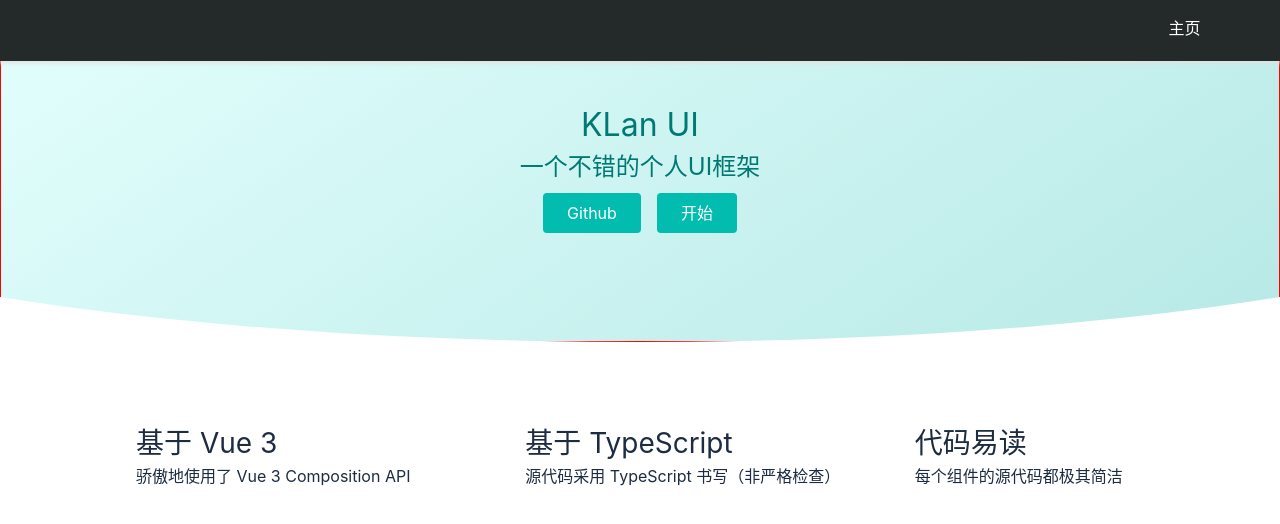
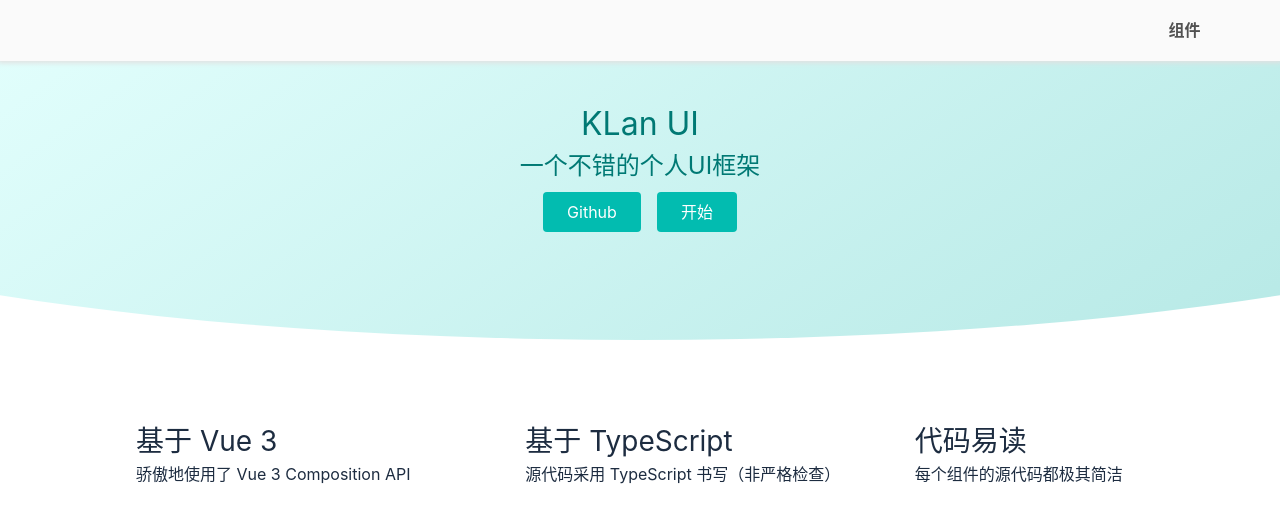
Before and after one commit to BenjaminWu-59/Klan-UI-Source, a Vue app: page /#/ in a window 1280 px wide. Shown: the top 524 px of the page. Built offline with nearby package versions, Linux system fonts and the light colour scheme.

Commit message:
topnav调整2.0

```diff
--- a/index.html
+++ b/index.html
@@ -5,7 +5,7 @@
   <link rel="icon" href="/favicon.ico" />
   <meta name="viewport" content="width=device-width, initial-scale=1.0">
   <title>Vite App</title>
-    <script src="https://at.alicdn.com/t/font_2677608_4t0byhac3wu.js?spm=a313x.7781069.1998910419.41&file=font_2677608_4t0byhac3wu.js"></script>
+    <script src="https://at.alicdn.com/t/font_2677608_7wfqj1fh67d.js?spm=a313x.7781069.1998910419.78&file=font_2677608_7wfqj1fh67d.js"></script>
 </head>
 <body>
   <div id="app"></div>
--- a/src/components/Topnav.vue
+++ b/src/components/Topnav.vue
@@ -6,8 +6,8 @@
       </svg>
     </router-link>
     <ul class="menu">
-      <li>
-        <router-link to="/">主页</router-link>
+      <li class="font">
+        <router-link to="/doc/switch">组件</router-link>
       </li>
       <li>
         <a href="https://github.com">
@@ -44,9 +44,9 @@ export default {
 </script>
 
 <style lang="scss" scoped>
+$color: #515151;
 .topnav {
-  color: #ffffff;
-  background: #24292a;
+  background: #fafafa;
   display: flex;
   padding: 16px;
   box-shadow: 0 0 5px 2px #e2e0e0;
@@ -63,7 +63,7 @@ export default {
     max-width: 6em;
     margin-right: auto;
 
-    > svg {
+    > .icon{
       width: 25px;
       height: 25px;
 
@@ -86,6 +86,12 @@ export default {
         }
       }
     }
+    .icon:last-of-type{
+      fill:$color
+    }
+    .icon:last-of-type:hover{
+      fill:black;
+    }
 
     &:hover {
       cursor: pointer;
@@ -94,8 +100,16 @@ export default {
 
   > .menu {
     display: flex;
+    align-items: center ;
     white-space: nowrap;
     flex-wrap: nowrap;
+    .font{
+      color:$color;
+      font-weight: bold;
+    }
+    .font:hover{
+      color: #000;
+    }
 
     > li {
       margin: 0 0.8em;
@@ -131,5 +145,11 @@ export default {
   width: 25px;
   height: 25px;
 }
+.icon:last-of-type{
+  fill:$color
+}
+.icon:last-of-type:hover{
+  fill:black;
+}
 
 </style>
--- a/src/views/Home.vue
+++ b/src/views/Home.vue
@@ -53,7 +53,6 @@ $green: #02bcb0;
 $border-radius: 4px;
 $color: #007974;
 .topnavAndBanner {
-  border:1px solid red;
   background: linear-gradient(145deg, rgba(227, 255, 253, 1) 0%, rgba(183, 233, 230, 1) 100%);
   clip-path: ellipse(80% 60% at 50% 40%);
 }
```
